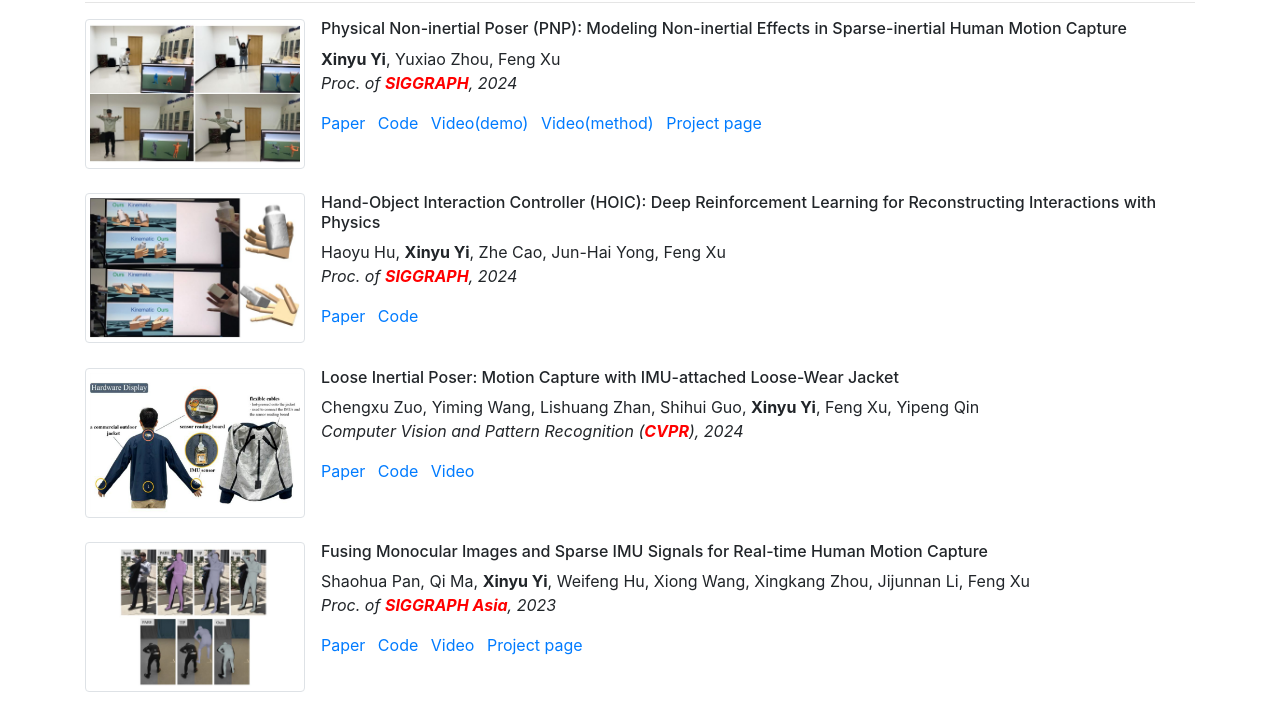
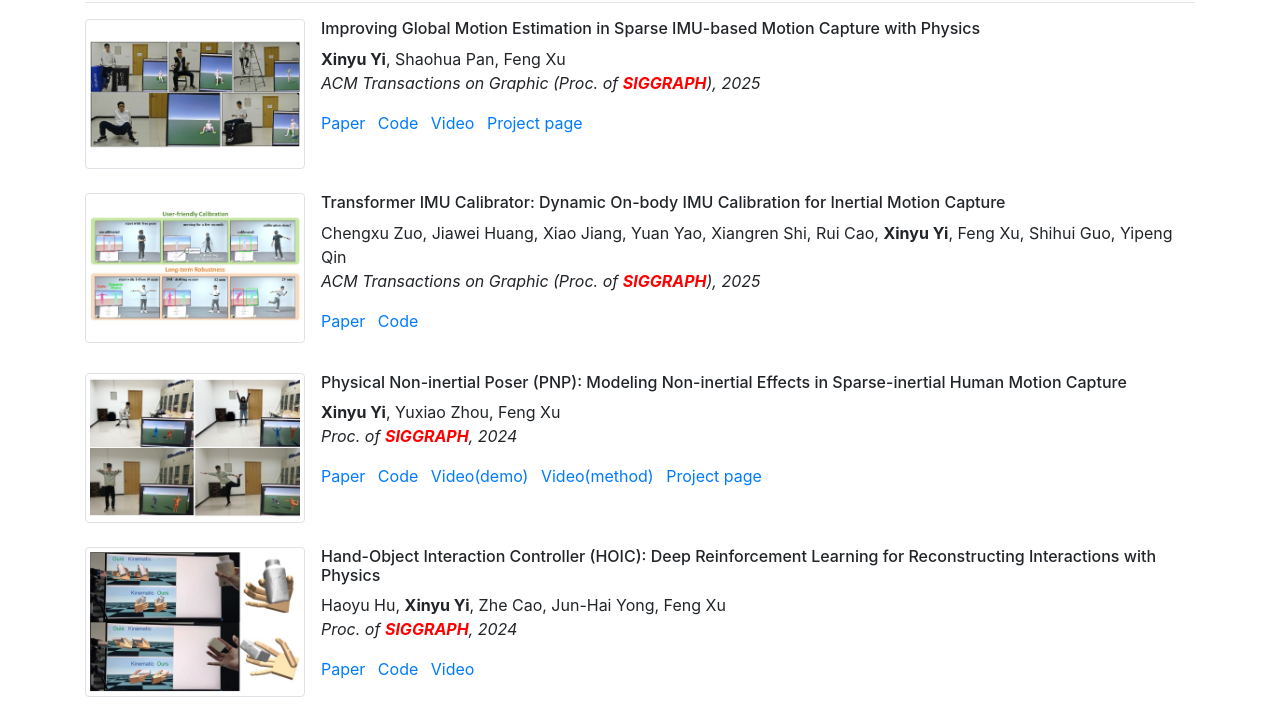
Before and after one commit to Xinyu-Yi/Xinyu-Yi.github.io, a plain HTML site: page index.html in a window 1280 px wide. Shown: the part 393-1106 px from the top of the page. Drawn offline with Linux system fonts and the light colour scheme.

Commit message:
add 2025

```diff
--- a/index.html
+++ b/index.html
@@ -23,9 +23,9 @@
             <img class="mr-3" src="images/yxy-formal.jpg" style="height: 140px;" alt="Xinyu Yi">
             <!--img class="mr-3 rounded-circle" src="images/yxy.jpg" style="height: 150px;" alt="Xinyu Yi"-->
             <div class="media-body mt-1">
-              <p>I'm currently a fourth-year Ph.D. student at Tsinghua University, supervised by Prof. <a href="http://xufeng.site/">Feng Xu</a>.
+              <p>I'm currently a fifth-year Ph.D. student at Tsinghua University, supervised by Prof. <a href="http://xufeng.site/">Feng Xu</a>.
               Before this, I obtained my B.S degree in Computer Science from School of the Gifted Young, University of Science and Technology of China in 2020.</p>
-              <p>I'm interested in human motion capture and physics-based human-environement interaction. I'm currently working on real-time human motion capture from sparse lightweight body-worn sensors.</p>
+              <p>I'm interested in human motion capture and physics-based human-environment interaction. I'm currently working on real-time human motion capture from sparse lightweight body-worn sensors.</p>
             </div>
           </div>
         </div>
@@ -38,6 +38,7 @@
                 <li> <i class="fa-li fa fa-phone"></i> +86 17305697122 </li>
                 <li> <i class="fa-li fa fa-github"></i> <a href="https://github.com/Xinyu-Yi">GitHub</a> </li>
                 <li> <i class="fa-li fa fa-graduation-cap"></i> <a href="https://scholar.google.com/citations?user=C_46RHIAAAAJ">Google Scholar</a> </li>
+				<li> <i class="fa-li fa fa-pencil"></i> <a href="https://xinyu-yi.github.io/Blogs/">Ideas &amp; Notes</a> </li>
               </ul>
             </div>
           </div>
@@ -49,14 +50,44 @@
         <div class="col-md-12 col-sm-12">
           <h2>Research</h2><hr>
 
-		  <div class="media mt-3">
+		   <div class="media mt-3">
+            <img class="mr-3 img-thumbnail" style="height:150px" src="images/GlobalPose.jpg" alt="GlobalPose">
+            <div class="media-body">
+              <h6 class="mt-0">Improving Global Motion Estimation in Sparse IMU-based Motion Capture with Physics</h6>
+              <p><strong>Xinyu Yi</strong>, Shaohua Pan, Feng Xu<br>
+                <em>ACM Transactions on Graphic (Proc. of <font color="red"><strong>SIGGRAPH</strong></font>), 2025</em></p>
+				<ul class="list-inline">
+				  <li class="list-inline-item"><a href="">Paper</a></li>
+				  <li class="list-inline-item"><a href="https://github.com/Xinyu-Yi/GlobalPose">Code</a></li>
+				  <li class="list-inline-item"><a href="https://www.youtube.com/watch?v=2kBgIQgnS3g">Video</a></li>
+				  <li class="list-inline-item"><a href="https://xinyu-yi.github.io/GlobalPose/">Project page</a></li>
+				</ul>
+            </div>
+          </div>
+
+		  <div class="media mt-4">
+            <img class="mr-3 img-thumbnail" style="height:150px" src="images/TIC.jpg" alt="TIC">
+            <div class="media-body">
+              <h6 class="mt-0">Transformer IMU Calibrator: Dynamic On-body IMU Calibration for Inertial Motion Capture</h6>
+              <p>Chengxu Zuo, Jiawei Huang, Xiao Jiang, Yuan Yao, Xiangren Shi, Rui Cao, <strong>Xinyu Yi</strong>, Feng Xu, Shihui Guo, Yipeng Qin<br>
+                <em>ACM Transactions on Graphic (Proc. of <font color="red"><strong>SIGGRAPH</strong></font>), 2025</em></p>
+				<ul class="list-inline">
+				  <li class="list-inline-item"><a href="https://orca.cardiff.ac.uk/id/eprint/177840/1/TIC_camera_ready.pdf">Paper</a></li>
+				  <li class="list-inline-item"><a href="https://github.com/ZuoCX1996/TIC">Code</a></li>
+				  <!--li class="list-inline-item"><a href="https://www.youtube.com/watch?v=c10-KvBoZMA">Video</a></li>
+				  <li class="list-inline-item"><a href="https://xinyu-yi.github.io/PNP/">Project page</a></li-->
+				</ul>
+            </div>
+          </div>
+
+		  <div class="media mt-4">
             <img class="mr-3 img-thumbnail" style="height:150px" src="images/PNP.jpg" alt="PNP">
             <div class="media-body">
               <h6 class="mt-0">Physical Non-inertial Poser (PNP): Modeling Non-inertial Effects in Sparse-inertial Human Motion Capture</h6>
               <p><strong>Xinyu Yi</strong>, Yuxiao Zhou, Feng Xu<br>
                 <em>Proc. of <font color="red"><strong>SIGGRAPH</strong></font>, 2024</em></p>
 				<ul class="list-inline">
-				  <li class="list-inline-item"><a href="">Paper</a></li>
+				  <li class="list-inline-item"><a href="https://arxiv.org/abs/2404.19619">Paper</a></li>
 				  <li class="list-inline-item"><a href="https://github.com/Xinyu-Yi/PNP">Code</a></li>
 				  <li class="list-inline-item"><a href="https://www.youtube.com/watch?v=c10-KvBoZMA">Video(demo)</a></li>
 				  <li class="list-inline-item"><a href="https://www.youtube.com/watch?v=NdbOtA7Rns0">Video(method)</a></li>
@@ -72,9 +103,9 @@
               <p>Haoyu Hu, <strong>Xinyu Yi</strong>, Zhe Cao, Jun-Hai Yong, Feng Xu<br>
                 <em>Proc. of <font color="red"><strong>SIGGRAPH</strong></font>, 2024</em></p>
 				<ul class="list-inline">
-				  <li class="list-inline-item"><a href="">Paper</a></li>
+				  <li class="list-inline-item"><a href="https://arxiv.org/abs/2405.02676">Paper</a></li>
 				  <li class="list-inline-item"><a href="https://github.com/hu-hy17/HOIC">Code</a></li>
-				  <!--li class="list-inline-item"><a href="https://www.bilibili.com/video/BV1aB421z7xE/">Video</a></li-->
+				  <li class="list-inline-item"><a href="https://www.youtube.com/watch?v=_-aqtfTy5v4">Video</a></li>
 				  <!--li class="list-inline-item"><a href="https://shaohua-pan.github.io/robustcap-page/">Project page</a></li-->
 				</ul>
             </div>
@@ -153,7 +184,7 @@
               <ul class="list-inline">
                 <li class="list-inline-item"><a href="https://arxiv.org/abs/2209.10833">Paper</a></li>
                 <li class="list-inline-item"><a href="https://github.com/hu-hy17/PhysInteraction">Code</a></li>
-                <li class="list-inline-item"><a href="http://xufeng.site/publications/2022/supplementary_video.mp4">Video</a></li>
+                <li class="list-inline-item"><a href="https://www.youtube.com/watch?v=cSFWQOTuXIA">Video</a></li>
               </ul>
             </div>
           </div>
```
Also changed, not shown: images/GlobalPose.jpg (added), images/TIC.jpg (added).
